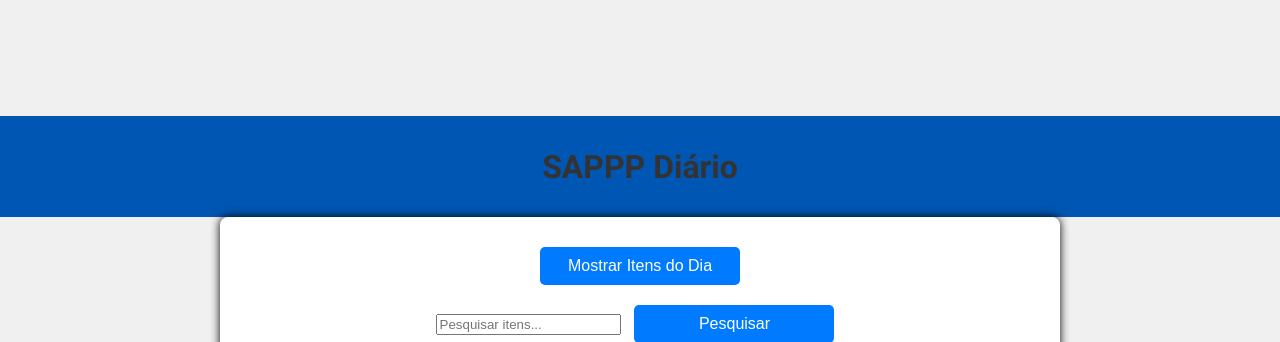
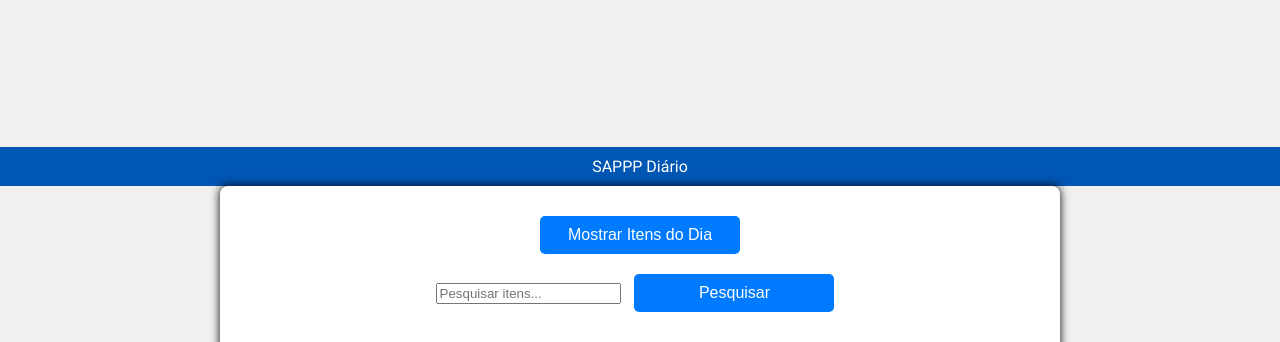
Before and after one commit to Dougas85/SAPPP, a Flask app: page / in a window 1280 px wide. Shown: the top 342 px of the page. Run offline with Flask 3, Linux system fonts and the light colour scheme; some libraries are stand-ins or nearby versions.

Commit message:
Update index.html

```diff
--- a/templates/index.html
+++ b/templates/index.html
@@ -9,9 +9,10 @@
 </head>
 <body>
     <header>
-        <h1>SAPPP Diário</h1>
-    </header>
-
+        <div class="scrolling-wrapper">
+          <div class="scrolling-text">SAPPP Diário</div>
+        </div>
+      </header>
     <div class="container">
         <div class="button-container">
             <button id="showLinesButton">Mostrar Itens do Dia</button>
```
